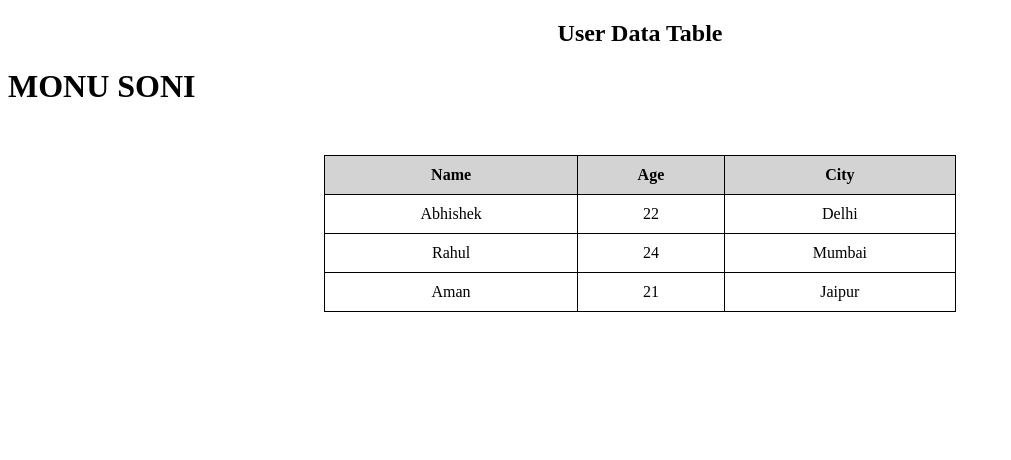
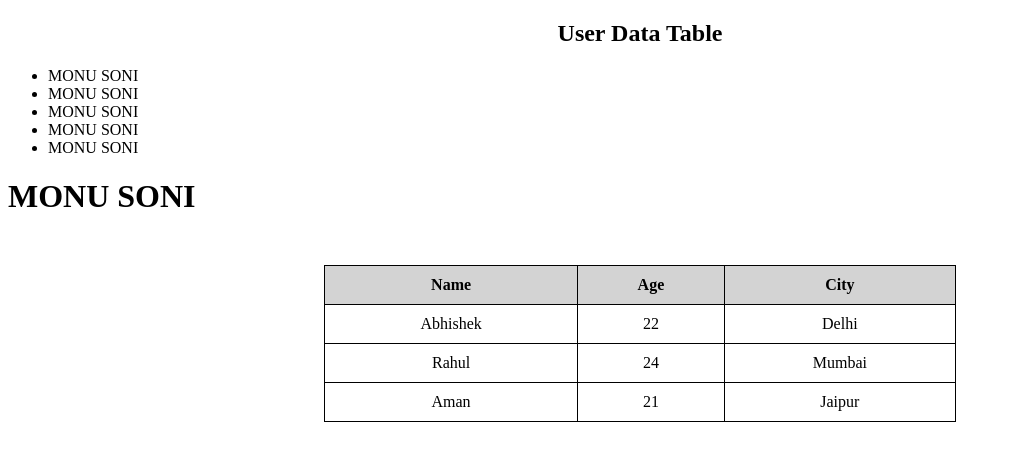
Before and after one commit to abhisocail/testing, a plain HTML site: page index.html in a window 1280 px wide. Shown: the whole page, without its empty margins (0-1011 px from the left). Drawn offline with Linux system fonts and the light colour scheme.

Commit message:
New Things Add

```diff
--- a/index.html
+++ b/index.html
@@ -7,6 +7,13 @@
 <body>
 
     <h2 style="text-align:center;">User Data Table</h2>
+    <ul>
+        <li>MONU SONI</li>
+        <li>MONU SONI</li>
+        <li>MONU SONI</li>
+        <li>MONU SONI</li>
+        <li>MONU SONI</li>
+    </ul>
 
     <h1>MONU SONI</h1>
 
```
